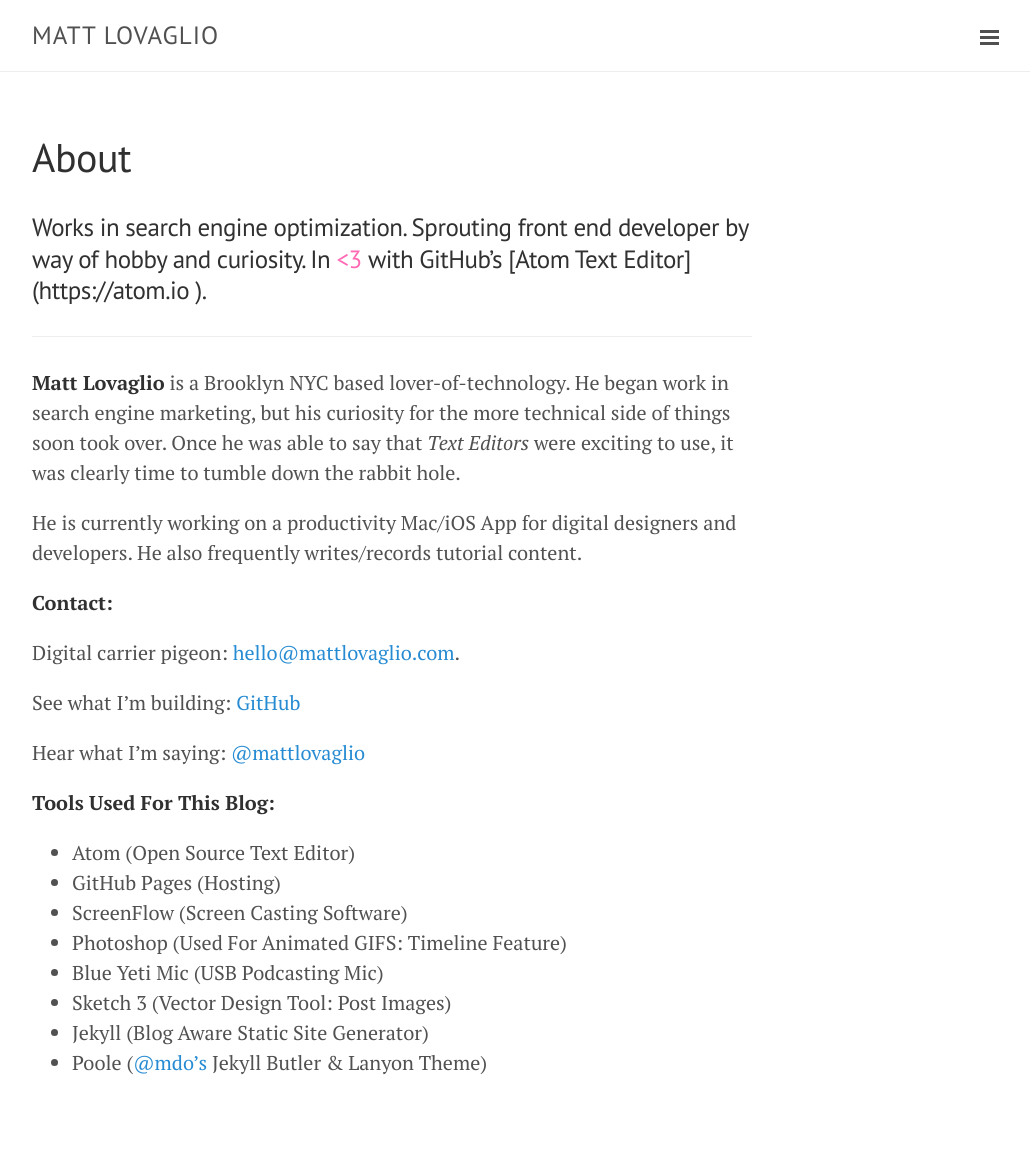
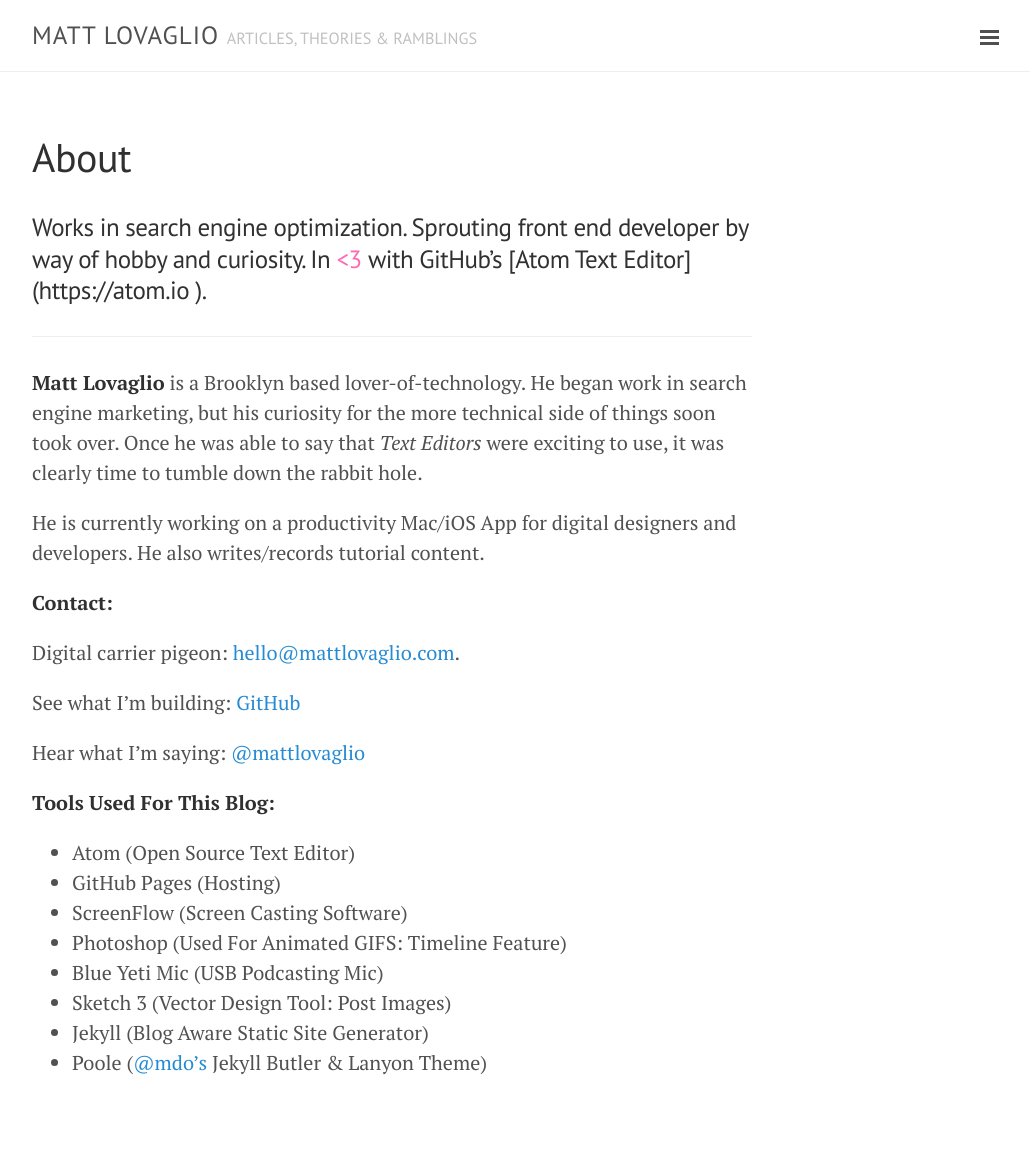
Before and after one commit to mattlovaglio/mattlovaglio.github.io, a Jekyll site: the page built from about.md, in a window 1280 px wide. Shown: the whole page, without its empty margins (248-1278 px from the left). Built offline with Jekyll 4.4.1, drawn with Linux system fonts in a browser that asks for light colours; Markdown is read by kramdown in place of the engine named in the settings.

Commit message:
Bunch of Misc Changes
Changes to a few files

```diff
--- a/_config.yml
+++ b/_config.yml
@@ -10,7 +10,7 @@
 
 # Setup
 title:               Matt Lovaglio
-tagline:             ''
+tagline:             'Articles, Theories & Ramblings'
 description:         'The blog of <a href="https://twitter.com/mattlovaglio" target="_blank">@mattlovaglio</a>.'
 url:                 http://lanyon.getpoole.com
 baseurl:             /
--- a/about.md
+++ b/about.md
@@ -6,9 +6,9 @@
 
 ---
 
-**Matt Lovaglio** is a Brooklyn NYC based lover-of-technology. He began work in search engine marketing, but his curiosity for the more technical side of things soon took over. Once he was able to say that *Text Editors* were exciting to use, it was clearly time to tumble down the rabbit hole.
+**Matt Lovaglio** is a Brooklyn based lover-of-technology. He began work in search engine marketing, but his curiosity for the more technical side of things soon took over. Once he was able to say that *Text Editors* were exciting to use, it was clearly time to tumble down the rabbit hole.
 
-He is currently working on a productivity Mac/iOS App for digital designers and developers. He also frequently writes/records tutorial content.
+He is currently working on a productivity Mac/iOS App for digital designers and developers. He also writes/records tutorial content.
 
 **Contact:**
 
--- a/public/css/lanyon.css
+++ b/public/css/lanyon.css
@@ -110,7 +110,7 @@
   color: #505050;
 }
 .masthead-title small {
-  font-size: 75%;
+  font-size: 65%;
   font-weight: 400;
   color: #c0c0c0;
   letter-spacing: 0;
```
Also changed, not shown: README.md, 12 other files.
